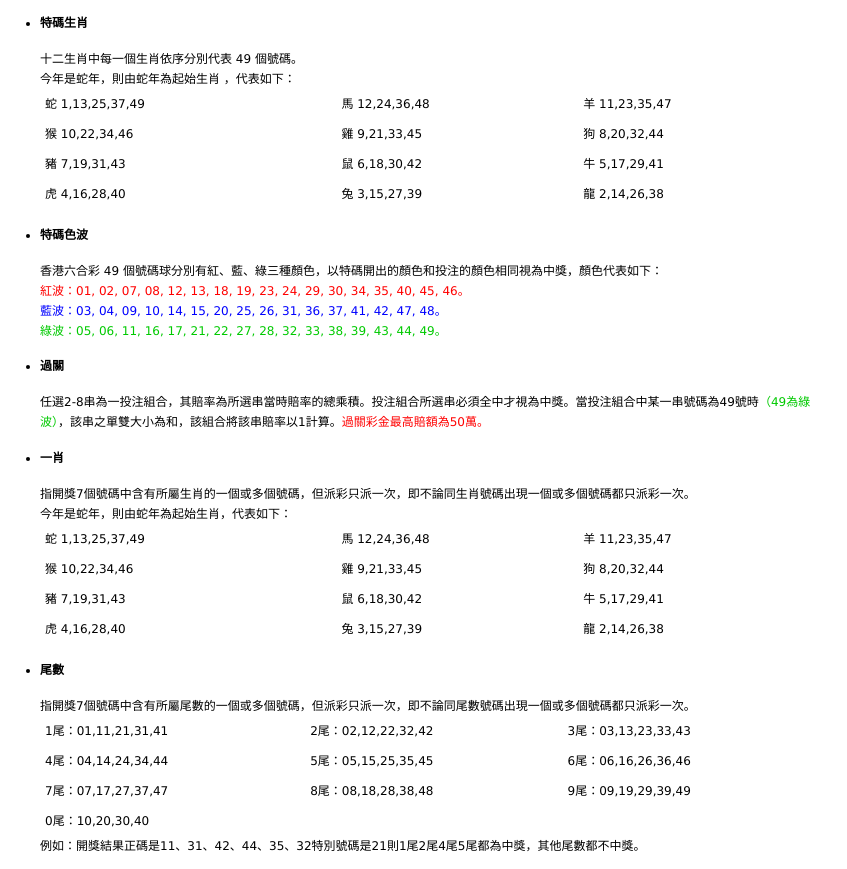
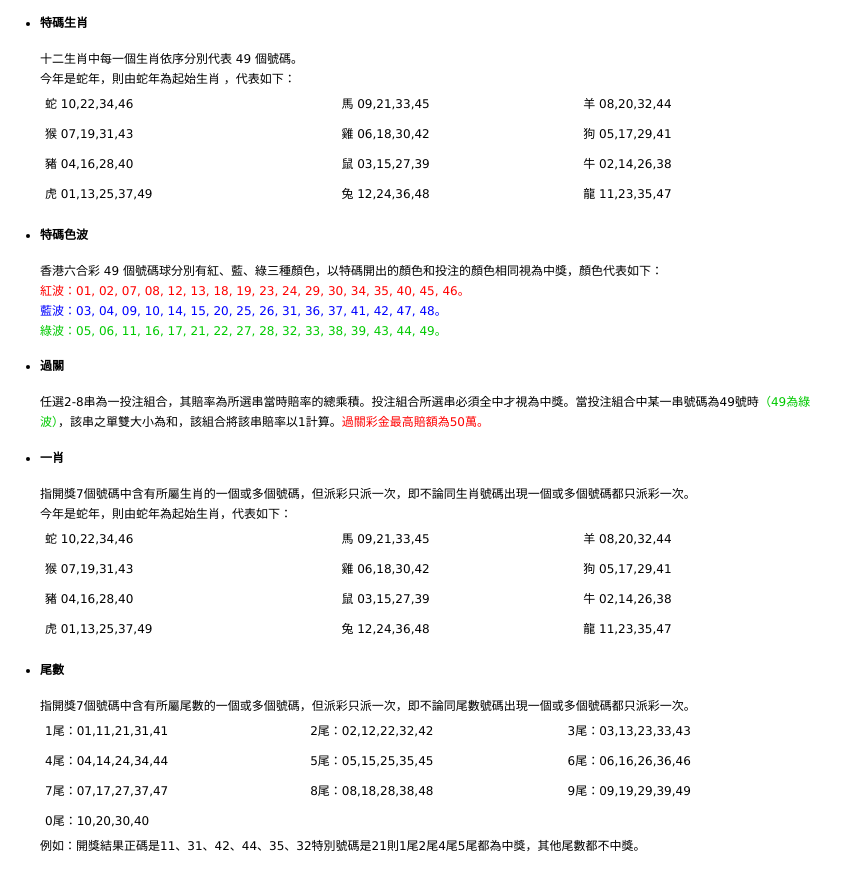
Before and after one commit to iuvei/h6-service-ui, a plain HTML site: page hr_rule.html in a window 1280 px wide. Shown: the part 1958-2827 px from the top of the page, without its empty margins (0-847 px from the left). Drawn offline with Linux system fonts and the light colour scheme.

Commit message:
FIX: 修复文案错误，修复生肖连无法下注的问题，修改规则的文案

```diff
--- a/hr_rule.html
+++ b/hr_rule.html
@@ -115,24 +115,24 @@
 							<table cellspacing="0" cellpadding="5" width="100%" border="0">
 								<tbody>
 									<tr>
-										<td width="38%">蛇 1,13,25,37,49</td>
-										<td width="31%">馬 12,24,36,48</td>
-										<td width="31%">羊 11,23,35,47</td>
+										<td width="38%">蛇 10,22,34,46</td>
+										<td width="31%">馬 09,21,33,45</td>
+										<td width="31%">羊 08,20,32,44</td>
 									</tr>
 									<tr>
-										<td>猴 10,22,34,46</td>
-										<td>雞 9,21,33,45</td>
-										<td>狗 8,20,32,44</td>
+										<td>猴 07,19,31,43</td>
+										<td>雞 06,18,30,42</td>
+										<td>狗 05,17,29,41</td>
 									</tr>
 									<tr>
-										<td>豬 7,19,31,43</td>
-										<td>鼠 6,18,30,42</td>
-										<td>牛 5,17,29,41</td>
+										<td>豬 04,16,28,40</td>
+										<td>鼠 03,15,27,39</td>
+										<td>牛 02,14,26,38</td>
 									</tr>
 									<tr>
-										<td>虎 4,16,28,40</td>
-										<td>兔 3,15,27,39</td>
-										<td>龍 2,14,26,38</td>
+										<td>虎 01,13,25,37,49</td>
+										<td>兔 12,24,36,48</td>
+										<td>龍 11,23,35,47</td>
 									</tr>
 								</tbody>
 							</table>
@@ -157,24 +157,24 @@
 							<table cellspacing="0" cellpadding="5" width="100%" border="0">
 								<tbody>
 									<tr>
-										<td width="38%">蛇 1,13,25,37,49</td>
-										<td width="31%">馬 12,24,36,48</td>
-										<td width="31%">羊 11,23,35,47</td>
+										<td width="38%">蛇 10,22,34,46</td>
+										<td width="31%">馬 09,21,33,45</td>
+										<td width="31%">羊 08,20,32,44</td>
 									</tr>
 									<tr>
-										<td>猴 10,22,34,46</td>
-										<td>雞 9,21,33,45</td>
-										<td>狗 8,20,32,44</td>
+										<td>猴 07,19,31,43</td>
+										<td>雞 06,18,30,42</td>
+										<td>狗 05,17,29,41</td>
 									</tr>
 									<tr>
-										<td>豬 7,19,31,43</td>
-										<td>鼠 6,18,30,42</td>
-										<td>牛 5,17,29,41</td>
+										<td>豬 04,16,28,40</td>
+										<td>鼠 03,15,27,39</td>
+										<td>牛 02,14,26,38</td>
 									</tr>
 									<tr>
-										<td>虎 4,16,28,40</td>
-										<td>兔 3,15,27,39</td>
-										<td>龍 2,14,26,38</td>
+										<td>虎 01,13,25,37,49</td>
+										<td>兔 12,24,36,48</td>
+										<td>龍 11,23,35,47</td>
 									</tr>
 								</tbody>
 							</table>
--- a/static/js/index.js
+++ b/static/js/index.js
@@ -61,6 +61,7 @@ $(function() {
       index = index < 0 ? index + 12 : index;
       animalNumArr[index].numArr.push(i + 1);
   }
+  console.log(animalNumArr)
   getCurrentPeriod()
   InitNotice();
   getGameData('init', 'pageInit')
--- a/static/js/ss_index.js
+++ b/static/js/ss_index.js
@@ -36,6 +36,7 @@ $(function() {
 		index = index < 0 ? index + 12 : index;
 		animalNumArr[index].numArr.push(i + 1);
 	}
+	console.log(animalNumArr)
 	InitNotice();
 	setInterval(update, TIME_FREQUENCY);
   getGameData('init', 'pageInit')
```
Also changed, not shown: hr_six.html (+12 -0 lines), ss_rule.html (+24 -24 lines), static/js/ss_six.js (+5 -5 lines).
